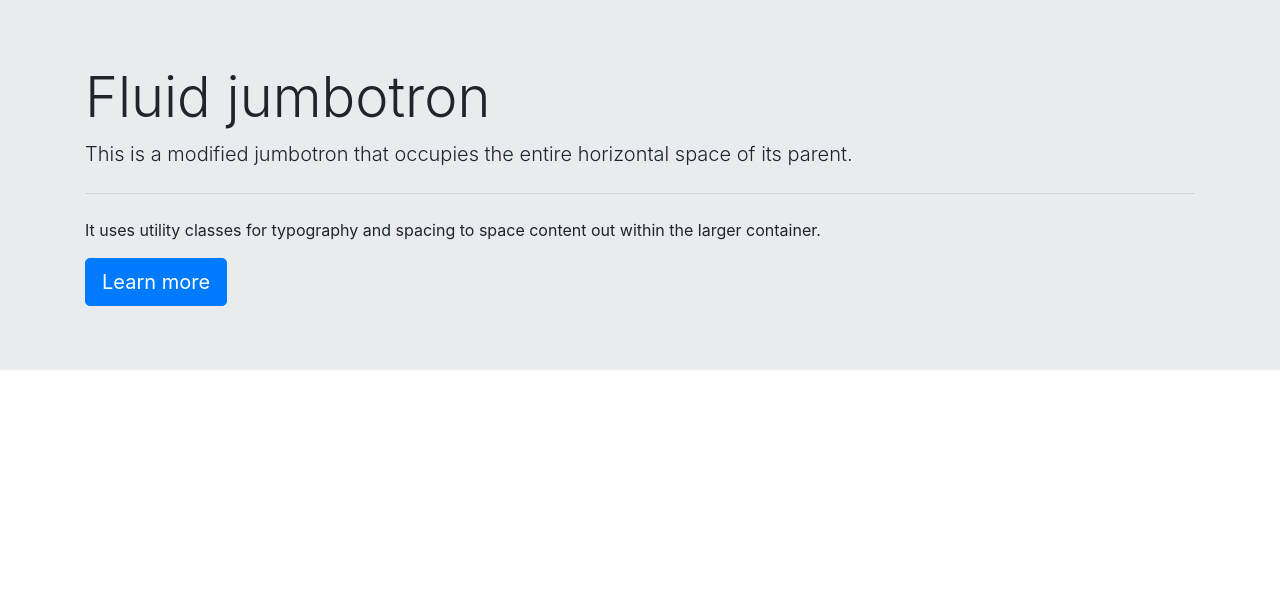
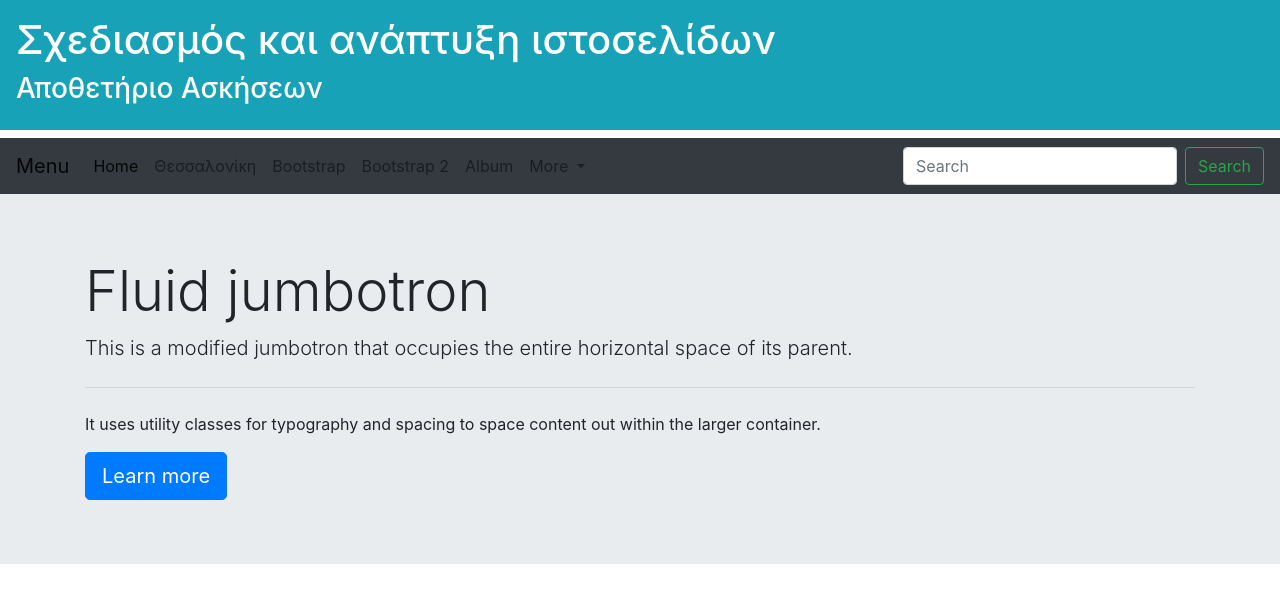
Before and after one commit to Xelion7/bootstrap2, a plain HTML site: page index.html in a window 1280 px wide. Drawn offline with nearby package versions, Linux system fonts and the light colour scheme.

Commit message:
Update index.html

```diff
--- a/index.html
+++ b/index.html
@@ -18,6 +18,55 @@
 
 </head>
  <body>
+   <header class="p-3 mb-2 bg-info text-white">
+<h1 title="github.com">Σχεδιασμός και ανάπτυξη ιστοσελίδων</h1>
+
+<h3>Αποθετήριο Ασκήσεων</h3>
+
+</header>
+
+    <nav class="navbar navbar-expand-lg navbar-light bg-dark">
+  <a class="navbar-brand" href="index.html">Menu</a>
+  <button class="navbar-toggler" type="button" data-toggle="collapse" data-target="#navbarSupportedContent" aria-controls="navbarSupportedContent" aria-expanded="false" aria-label="Toggle navigation">
+    <span class="navbar-toggler-icon"></span>
+  </button>
+
+  <div class="collapse navbar-collapse" id="navbarSupportedContent">
+    <ul class="navbar-nav mr-auto">
+      <li class="nav-item active">
+        <a class="nav-link" href="index.html">Home<span class="sr-only">(current)</span></a>
+      </li>
+      <li class="nav-item">
+        <a class="nav-link" href="thess">Θεσσαλονίκη</a>
+      </li>
+
+      <li class="nav-item">
+        <a class="nav-link" href="bootstrap" tabindex="-1">Bootstrap</a>
+      </li>
+      <li class="nav-item">
+        <a class="nav-link" href="bootstrap2" tabindex="-1">Bootstrap 2</a>
+      </li>
+      <li class="nav-item">
+        <a class="nav-link" href="album" tabindex="-1">Album</a>
+      </li>
+      <li class="nav-item dropdown">
+        <a class="nav-link dropdown-toggle" href="#" id="navbarDropdown" role="button" data-toggle="dropdown" aria-haspopup="true" aria-expanded="false">
+          More
+        </a>
+        <div class="dropdown-menu" aria-labelledby="navbarDropdown">
+          <a class="dropdown-item" href="video">Video</a>
+          <a class="dropdown-item" href="table">Table</a>
+          <div class="dropdown-divider"></div>
+          <a class="dropdown-item" href="symbols">Symbols</a>
+        </div>
+      </li>
+    </ul>
+    <form class="form-inline my-2 my-lg-0">
+      <input class="form-control mr-sm-2" type="search" placeholder="Search" aria-label="Search">
+      <button class="btn btn-outline-success my-2 my-sm-0" type="submit">Search</button>
+    </form>
+  </div>
+</nav>
 <div class="jumbotron jumbotron-fluid">
   <div class="container">
     <h1 class="display-4">Fluid jumbotron</h1>
```
